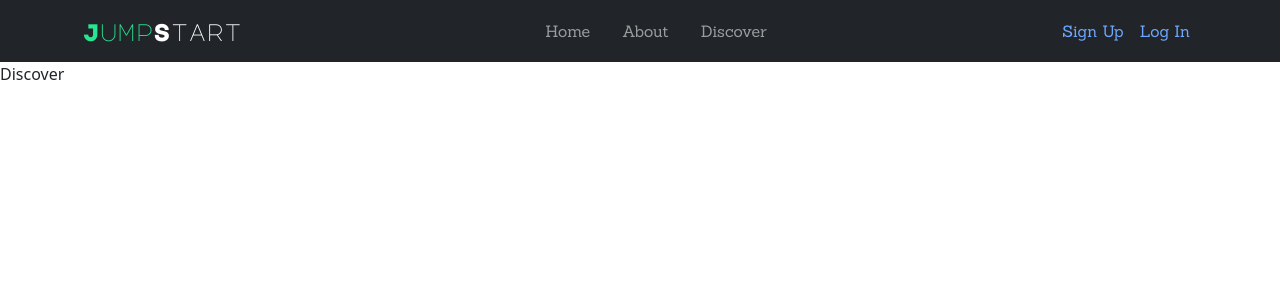
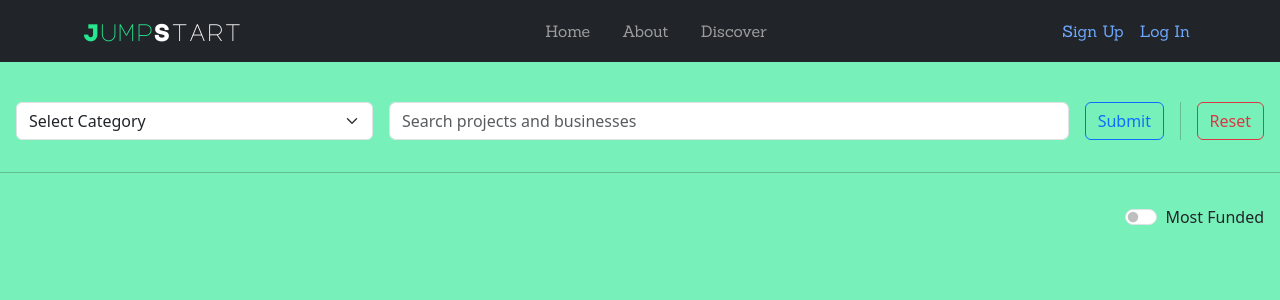
Before and after one commit to HarshaExplorer/JumpStart, a React (Create React App) app: page /discover in a window 1280 px wide. Shown: the top 300 px of the page. Built offline with nearby package versions, Linux system fonts and the light colour scheme.

Commit message:
Menu Auth Display Fixed

```diff
--- a/src/components/Menu.jsx
+++ b/src/components/Menu.jsx
@@ -17,7 +17,7 @@ const Menu = ({token}) => {
              </Nav>
 
              <Nav className=" ml-auto justity-content-center">
-               <Nav.Link > <Link to="/register" className="auth-link-reset"> <span className="sanchez-regular auth-link">Sign&nbsp;Up</span> </Link></Nav.Link>
+               {!token && <Nav.Link > <Link to="/register" className="auth-link-reset"> <span className="sanchez-regular auth-link">Sign&nbsp;Up</span> </Link></Nav.Link>}
                {!token && <Nav.Link > <Link to="/authenticate" className="auth-link-reset"> <span className="sanchez-regular auth-link">Log&nbsp;In</span> </Link></Nav.Link>}
                {token && <Nav.Link > <Link to="/logout" className="auth-link-reset"> <span className="sanchez-regular auth-link">Log&nbsp;Out</span> </Link></Nav.Link>}
              </Nav>
--- a/src/routes/Discover.jsx
+++ b/src/routes/Discover.jsx
@@ -1,8 +1,48 @@
-import React from 'react'
+import React, {useState, useEffect} from 'react'
+import {Button, FloatingLabel, Form, Stack} from 'react-bootstrap'
 
 const Discover = () => {
+
+  const [searchQuery, setSearchQuery] = useState({
+     search: '',
+     category: '',
+     popularity: ''
+  });
+
+  useEffect(() => {
+    document.body.style.backgroundColor = "#78f0ba";
+    return () => {
+       document.body.style.backgroundColor = "white";
+    }
+  }, [])
+
+
   return (
-    <div>Discover</div>
+    <>
+      <Stack direction='horizontal' className='mt-4 p-3' gap={3}>
+
+              <Form.Select className='w-50'>
+                  <option value="all">Select Category</option>
+                  <option value="Art">Art & Crafts</option>
+                  <option value="Books">Books</option>
+                  <option value="Games">Games</option>
+                  <option value="Fashion">Fashion</option>
+                  <option value="Food">Food</option>
+                  <option value="Film">Films</option>
+              </Form.Select>
+
+          <Form.Control controlId='search' className='me-auto' type='text' placeholder='Search projects and businesses' />
+          <Button variant="outline-primary">Submit</Button>
+          <div className="vr" />
+          <Button variant="outline-danger">Reset</Button>
+      </Stack>
+      <hr />
+      <div className='d-flex flex-row-reverse'>
+           <div className='p-3'>
+              <Form.Check type="switch" label="Most Funded"/>
+           </div>
+      </div>
+    </>
   )
 }
 
```
